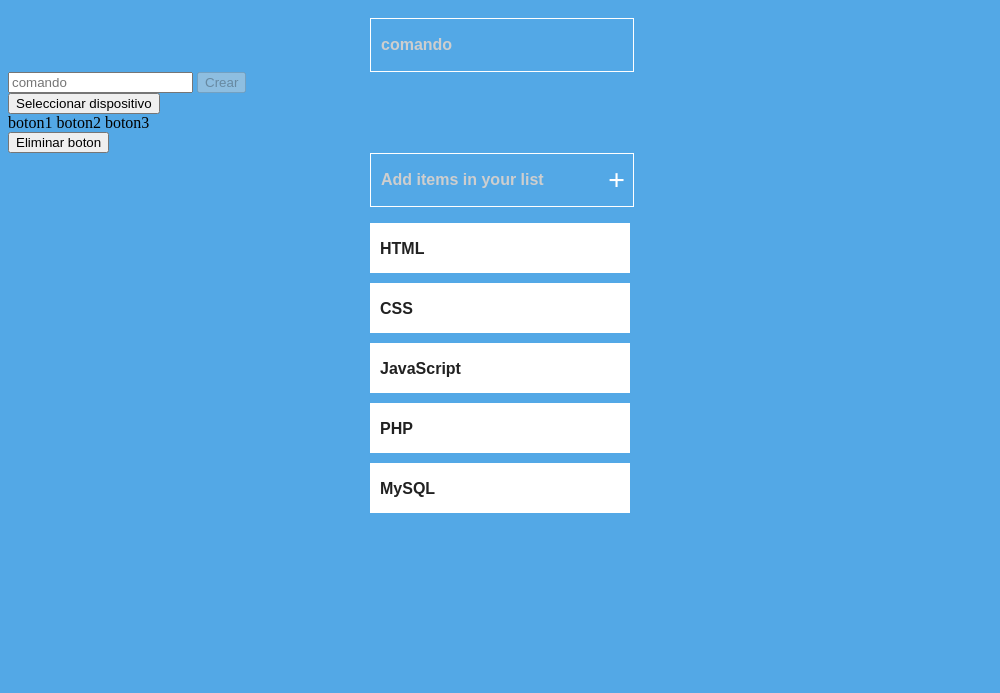
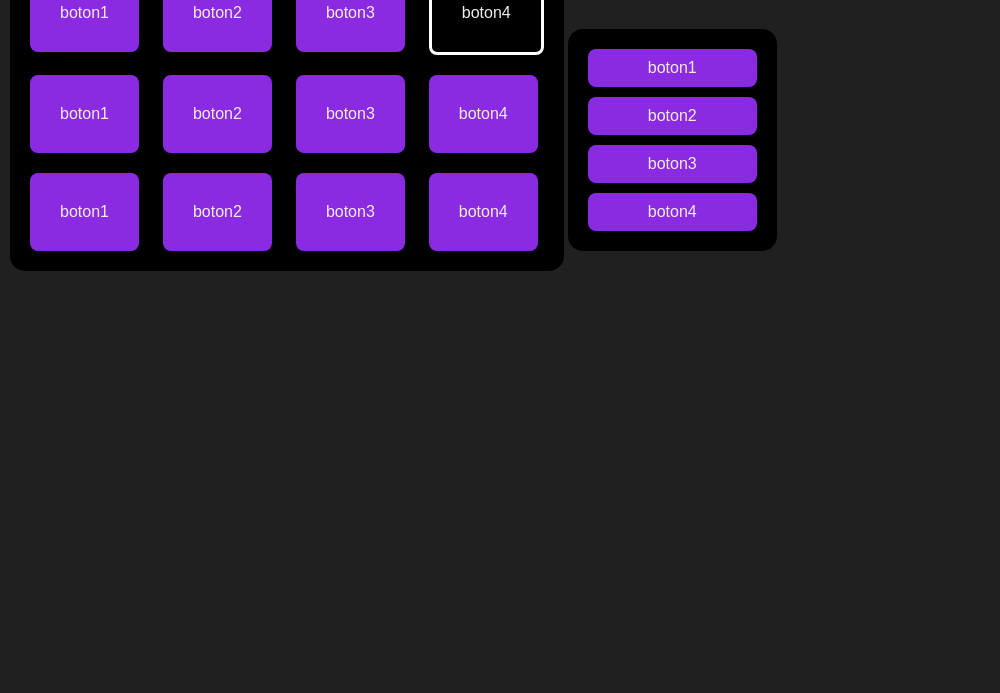
Before and after one commit to trottadiego/BlackCrowApp, an Electron app: page index.html in a window 1000 px wide. Shown: the part 107-800 px from the top of the page. Drawn offline with Linux system fonts and the light colour scheme.

Commit message:
ahora siii

```diff
--- /dev/null
+++ b/css/styles.css
@@ -0,0 +1,197 @@
+/* Code By Webdevtrick ( https://webdevtrick.com ) */
+@import url("https://fonts.googleapis.com/css?family=Raleway:300,800");
+body {
+  background-color: #202020;
+  margin: 0px;
+}
+
+header h1 {
+  font-weight: normal;
+  text-align: center;
+  font-family: "Raleway", sans-serif;
+  color: white;
+  background-color: blueviolet;
+  margin-top: 0px;
+  /* font-size: 50px; */
+}
+
+body .list-butons {
+  background-color: black;
+  position: relative;
+  width: auto;
+  height: auto;
+  padding: 10px;
+  margin-left: 10px;
+  /* margin: 5px; */
+  /* margin: auto; */
+  display: inline-block;
+  border-radius: 15px;
+}
+
+body .list-actions {
+  background-color: black;
+  position: top;
+  margin-top: 0px;
+  width: auto;
+  height: auto;
+  padding: 10px;
+  /* margin: 5px; */
+  /* margin: auto; */
+  display: inline-block;
+  border-radius: 15px;
+}
+
+
+.list-butons .row {
+  width: auto;
+  height: auto;
+  padding: 0px;
+  display: block;
+  margin: auto;
+  /* padding-left: 10px;
+  padding: 30px; */
+  /* background-color: blueviolet; */
+  /* padding: 15px; */
+  /* margin: auto; */
+
+}
+
+.list-butons .row .draggable {
+  color: rgb(245, 237, 237);
+  background-color: blueviolet;
+  list-style-type: none;
+  display: inline-block;
+  height: auto;
+  /* margin: auto; */
+  margin: 10px;
+  padding: 30px;
+  border-radius: 8px;
+
+  font-family: "Raleway", sans-serif;
+
+  cursor: move;
+  transition: all 200ms;
+  user-select: none;
+  /* position: relative; */
+
+  /* font-weight: 800px; */
+  /* will-change: transform;
+
+  font-family: "Raleway", sans-serif;
+  font-weight: 800px;
+  height: 50px;
+  width: 70px;
+
+
+  margin: 100px;
+  background-color: white;
+  color: #212121;
+
+  line-height: 3.2;
+  padding: 50px;
+  cursor: move;
+  transition: all 200ms;
+  user-select: none;
+  margin: 10px auto;
+  position: relative;
+   */
+
+}
+
+.list-butons .row .empty{
+  color: rgb(245, 237, 237);
+  background-color: none;
+  list-style-type: none;
+  display: inline-block;
+  height: auto;
+  border-style: solid;
+  border-color: white;
+  /* margin: auto; */
+  margin: 10px;
+  padding: 30px;
+  border-radius: 8px;
+
+  font-family: "Raleway", sans-serif;
+
+  cursor: move;
+  transition: all 200ms;
+  user-select: none;
+}
+
+.list-actions .row {
+  width: auto;
+  height: auto;
+  padding: 0px;
+  display: inline;
+  margin: auto;
+  /* padding-left: 10px;
+  padding: 30px; */
+  /* background-color: blueviolet; */
+  /* padding: 15px; */
+  /* margin: auto; */
+
+}
+
+.list-actions .row .draggable {
+  color: rgb(245, 237, 237);
+  background-color: blueviolet;
+  list-style-type: none;
+  display: block;
+  height: auto;
+  /* margin: auto; */
+  margin: 10px;
+  padding: 10px 60px;
+  border-radius: 8px;
+
+  font-family: "Raleway", sans-serif;
+
+  cursor: move;
+  transition: all 200ms;
+  user-select: none;
+  /* position: relative; */
+
+  /* font-weight: 800px; */
+  /* will-change: transform;
+
+  font-family: "Raleway", sans-serif;
+  font-weight: 800px;
+  height: 50px;
+  width: 70px;
+
+
+  margin: 100px;
+  background-color: white;
+  color: #212121;
+
+  line-height: 3.2;
+  padding: 50px;
+  cursor: move;
+  transition: all 200ms;
+  user-select: none;
+  margin: 10px auto;
+  position: relative;
+   */
+
+}
+
+body .row .draggable:after {
+  content: 'drag me';
+  /* right: 7px; */
+  font-size: 10px;
+  position: absolute;
+  cursor: pointer;
+  line-height: 5;
+  transition: all 200ms;
+  transition-timing-function: cubic-bezier(0.48, 0.72, 0.62, 1.5);
+  transform: translateX(120%);
+  opacity: 0;
+}
+
+body .row .draggable:hover:after {
+  opacity: 1;
+  transform: translate(0);
+}
+
+.over {
+  transform: scale(1.1, 1.1);
+}
--- a/renderer.js
+++ b/functions/renderer.js
@@ -1,7 +1,8 @@
 //const shell = require('electron');
-const app = require('electron').remote;
-const dialog = app.dialog;
-const fs = require('fs');
+var app = require('electron').remote;
+var dialog = app.dialog;
+var fs = require('fs');
+import Sortable from 'sortablejs';
 
 // aca va el codigo psra configurar la ventana donde va la app
 class Base{
@@ -22,13 +23,15 @@ class Base{
         this.agregarEventListeners();
     }
 
+
+
     agregarEventListeners(){
         // this.comando.addEventListener('keyup', ()=>{
         //     this.botonCrear.disabled = false;
         // });
 
         this.botonCrear.addEventListener('submit', this.crearComando.bind(this))
-        this.seleccionDispositivo.addEventListener('click', this.leerContenido)
+        this.seleccionDispositivo.addEventListener('click', this.seleccionarCarpeta)
     }
 
     crearComando(evento){
@@ -75,24 +78,19 @@ class Base{
         }, 5000);
     }
 
-    seleccionarCarpeta(){
-        dialog.showOpenDialog({
+    seleccionarCarpeta = async function(){
+        let path = await dialog.showOpenDialog({
             title:"Select a folder",
             properties: ["openDirectory"]
-        }, (folderPaths) => {
-            // folderPaths is an array that contains all the selected paths
-            if(fileNames === undefined){
-                console.log("No destination folder selected");
-                return;
-            }else{
-                console.log(folderPaths);
-            }
         });
+
+        console.log(path.filePaths)
     }
 
     leerContenido(){
         console.log('hola looocooooooooo');
         dialog.showOpenDialog((fileNames) => {
+            console.log('hola looocooooooooo');
             // fileNames is an array that contains all the selected
             if(fileNames === undefined){
                 console.log("No file selected");
--- a/index.html
+++ b/index.html
@@ -1,5 +1,6 @@
 <!DOCTYPE html>
 <html lang="en">
+
 <head>
   <meta charset="UTF-8">
   <meta http-equiv="X-UA-Compatible" content="IE=edge">
@@ -7,46 +8,63 @@
   <meta http-equiv="Content-Security-Policy" content="default-src 'self'; script-src 'self'">
   <meta http-equiv="X-Content-Security-Policy" content="default-src 'self'; script-src 'self'">
   <link rel='stylesheet' href='https://maxcdn.bootstrapcdn.com/font-awesome/4.7.0/css/font-awesome.min.css'>
-    <link rel="stylesheet" href="./styles.css">
+  <link rel="stylesheet" href="./css/styles.css">
   <title>BlackCrow</title>
 
 </head>
+
 <body>
+  <header>
     <h1>BlackCrow</h1>
-    <!-- <div class='mensajes-error'></div> -->
+  </header>
 
-    <section class="creacion-boton">
-        <form class="creacion-boton-formulario">
-            <div class="list"><input type="text" class="input" placeholder="comando" required></div>
-            <input type="text" class="input" placeholder="comando" required>
-            <input type="submit" value="Crear" class="creacion-boton-crear" disabled>
-        </form>
-        <input type="button" value="Seleccionar dispositivo" class="seleccion-dispositivo">
-    </section>
+  <div class="list-butons">
+    <div class="row">
+      <div class="draggable" id='mocoloco' value="1" draggable="true">boton1</div>
+      <div class="draggable" value="2" draggable="true">boton2</div>
+      <div class="draggable" draggable="true">boton3</div>
+      <div class="empty" draggable="true">boton4</div>
+    </div>
 
-    <section class="botonardo">
-        boton1 <span id='boton1'></span>boton2 <span id='boton2'></span>boton3 <span id='boton3'></span>
-        <script src="renderer.js"></script>
-    </section>
+    <div class="row">
+      <div class="draggable" draggable="true">boton1</div>
+      <div class="draggable" draggable="true">boton2</div>
+      <div class="draggable" draggable="true">boton3</div>
+      <div class="draggable" draggable="true">boton4</div>
+    </div>
 
-    <section id="controles">
-        <button class="eliminar-boton">Eliminar boton</button>
-    </section>
+    <div class="row">
+      <div class="draggable" draggable="true">boton1</div>
+      <div class="draggable" draggable="true">boton2</div>
+      <div class="draggable" draggable="true">boton3</div>
+      <div class="draggable" draggable="true">boton4</div>
+    </div>
+
+  </div>
 
 
-    <div class="list">
+
+  <div class="list-actions">
+    <div class="row">
+     <div class="draggable" draggable="false">boton1</div>
+     <div class="draggable" draggable="false">boton2</div>
+     <div class="draggable" draggable="false">boton3</div>
+     <div class="draggable" draggable="false">boton4</div>
+    </div>
+
+  </div>
+
+
+
+
+
+  <!-- <div class="list">
         <input type="text" class="input" placeholder="Add items in your list"/>
         <span class="add">+</span>
-      </div>
-      <ul>
-        <li class="draggable" draggable="true">HTML</li>
-        <li class="draggable" draggable="true">CSS</li>
-        <li class="draggable" draggable="true">JavaScript</li>
-        <li class="draggable" draggable="true">PHP</li>
-        <li class="draggable" draggable="true">MySQL</li>
-      </ul>
-    </div>
-    <script src="./renderer.js"></script>
-    <script src="./function.js"></script>
+    </div>   -->
+
+  <script src="./functions/renderer.js"></script>
+  <script src="./functions/function.js"></script>
 </body>
+
 </html>
--- a/main.js
+++ b/main.js
@@ -5,8 +5,9 @@ const path = require('path');
 
 function crearVentanaPrincipal(){
     let ventanaPrincipal = new BrowserWindow({
-        width: 800,
-        height: 600,
+        width: 1000,
+        height: 700,
+        resizable: false,
        webPreferences: {
         //    preload: path.join(__dirname, 'preload.js')
         nodeIntegration: true,
--- a/package.json
+++ b/package.json
@@ -13,6 +13,7 @@
   },
   "dependencies": {
     "@electron/remote": "^1.2.0",
-    "fs": "^0.0.1-security"
+    "fs": "^0.0.1-security",
+    "sortablejs": "^1.14.0"
   }
 }
--- a/styles.css
+++ /dev/null
@@ -1,90 +0,0 @@
-/* Code By Webdevtrick ( https://webdevtrick.com ) */
-@import url("https://fonts.googleapis.com/css?family=Raleway:300,800");
-body {
-  background-color: #53a8e6;
-}
-body h1 {
-  text-align: center;
-  font-family: "Raleway", sans-serif;
-  color: white;
-  font-size: 50px;
-  font-weight: normal;
-}
-body .list {
-  position: relative;
-  width: 250px;
-  margin: 0px auto;
-  display: block;
-}
-body .list ::-webkit-input-placeholder {
-  color: #cecece;
-}
-body .list .input {
-  outline: none;
-  border: 1px solid white;
-  background-color: #53a8e6;
-  color: white;
-  height: 50px;
-  width: 250px;
-  padding-left: 10px;
-  font-family: "Raleway", sans-serif;
-  font-weight: 800;
-  font-size: 16px;
-  margin-left: -5px;
-}
-body .list span {
-  position: absolute;
-  right: 0;
-  top: 0;
-  font-size: 30px;
-  font-weight: 800;
-  line-height: 1.8;
-  cursor: pointer;
-  transition: all 200ms;
-  color: white;
-  will-change: transform;
-}
-body .list span:hover {
-  transform: rotate(180deg);
-}
-body ul {
-  padding: 0px;
-}
-body ul .draggable {
-  will-change: transform;
-  font-family: "Raleway", sans-serif;
-  font-weight: 800;
-  height: 50px;
-  list-style-type: none;
-  margin: 10px;
-  background-color: white;
-  color: #212121;
-  width: 250px;
-  line-height: 3.2;
-  padding-left: 10px;
-  cursor: move;
-  transition: all 200ms;
-  user-select: none;
-  margin: 10px auto;
-  position: relative;
-}
-body ul .draggable:after {
-  content: 'drag me';
-  right: 7px;
-  font-size: 10px;
-  position: absolute;
-  cursor: pointer;
-  line-height: 5;
-  transition: all 200ms;
-  transition-timing-function: cubic-bezier(0.48, 0.72, 0.62, 1.5);
-  transform: translateX(120%);
-  opacity: 0;
-}
-body ul .draggable:hover:after {
-  opacity: 1;
-  transform: translate(0);
-}
-
-.over {
-  transform: scale(1.1, 1.1);
-}
```
Also changed, not shown: examples/index.html (deleted, +0 -43 lines), examples/renderer.js (deleted, +0 -121 lines), functions/function.js (renamed from function.js, +50 -2 lines), functions/functionsDrag.js (added, +56 -0 lines), preload.js (deleted, +0 -16 lines), 1 other file. Lines whose indentation alone changed are shown as unchanged.
